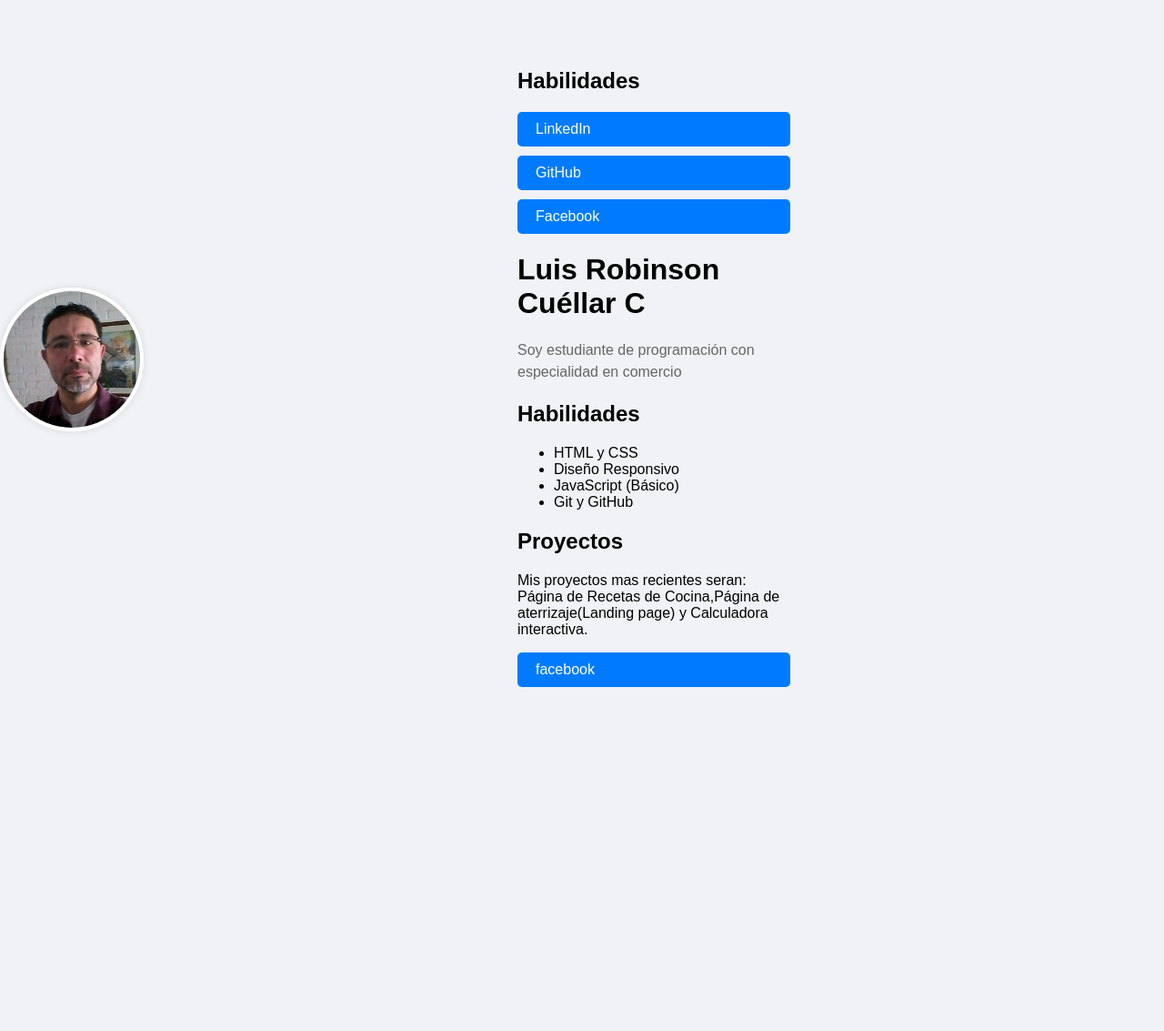
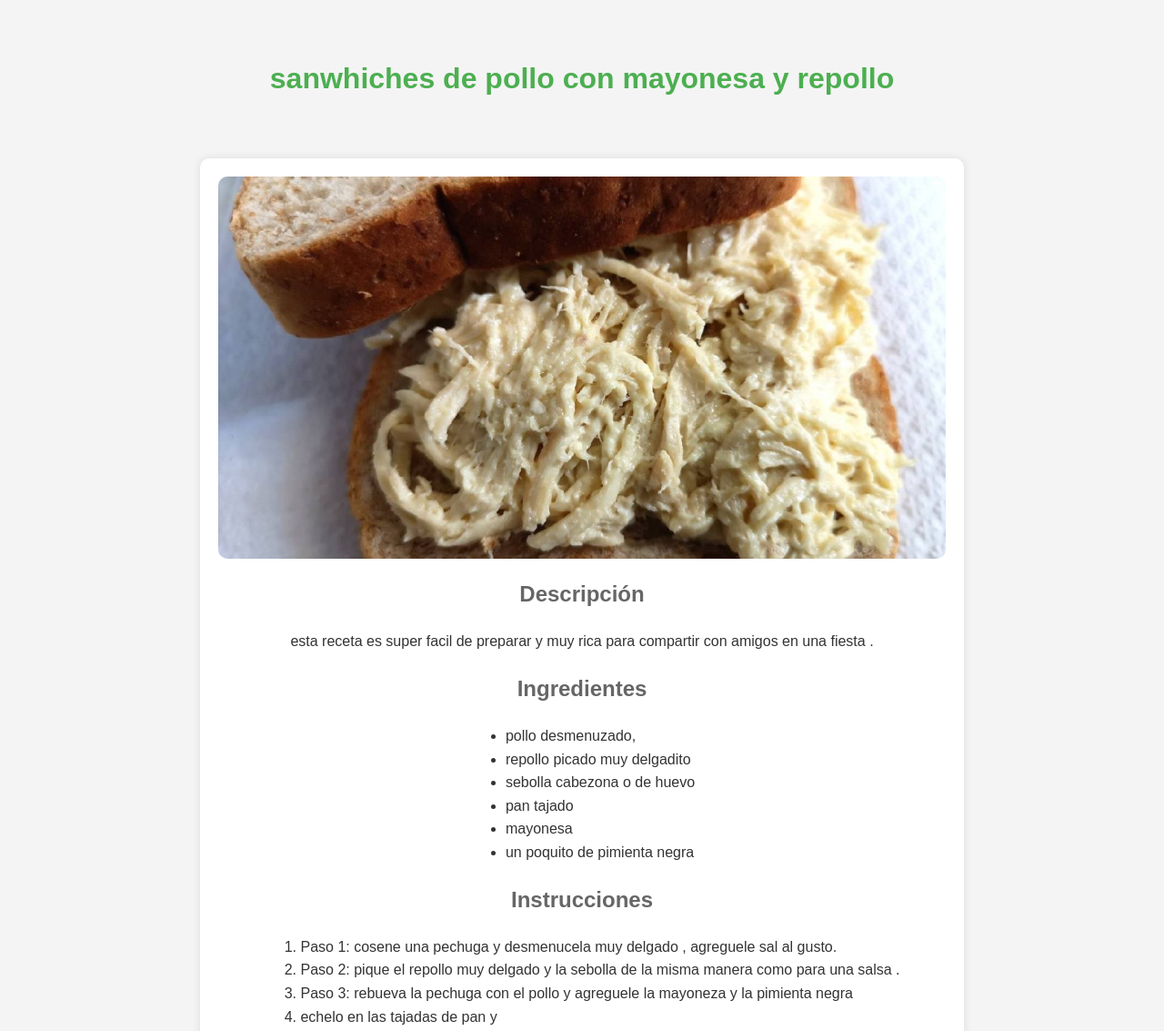
Before and after one commit to 73253902/mi-perfil-profecional, a plain HTML site: page index.html in a window 1280 px wide. Shown: the top 1133 px of the page at 91% size. Before the commit the page ends 800 px from the top, so only its background shows below. Drawn offline with Linux system fonts and the light colour scheme; grey boxes are pictures that could not be loaded.

Commit message:
Add files via upload

```diff
--- a/index.html
+++ b/index.html
@@ -1,43 +1,47 @@
 <!DOCTYPE html>
 <html lang="es">
-  <head>
+<head>
     <meta charset="UTF-8">
     <meta name="viewport" content="width=device-width, initial-scale=1.0">
-       <!--title Perfil de Redes Sociales-->
-    <title>Perfil Profecional de Robinson Cuéllar</title>
-    <link rel="stylesheet" href="estilos.css">
+    <title>Receta Deliciosa</title>
+    <link rel="stylesheet" href="recetas.css">
+</head>
+<body>
+    <header>
+        <h1>sanwhiches de pollo con mayonesa y repollo</h1>
+    </header>
 
-    <meta name="description" content="Mi perfil en línea. Conoce mi trabajo y proyectos de programación.">
+    <main>
+        <img src="photo-sanwiches.jpg" alt="Sandwiches de Pollo" class="imagen-recetas">
 
-    <meta property="og:title" content="Mi Perfil en Redes Sociales">
-    <meta property="og:description" content="Conoce mi trabajo y mis enlaces en mis redes sociales.">
-    <meta property="og:type" content="website" />
-    <meta property="og:image" content="https://via.placeholder.com/150">
-    <meta property="og:url" content="https://tu-pagina-en-vivo.com/perfil.html">
-  </head>
+        <section class="descripcion">
+            <h2>Descripción</h2>
+            <p>esta receta es super facil de preparar y muy rica para compartir con amigos en una fiesta .</p>
+        </section>
 
-    <body>
+        <section class="ingredientes">
+            <h2>Ingredientes</h2>
+            <ul>
+                <li>pollo desmenuzado, </li>
+                <li>repollo picado muy delgadito</li>
+                <li>sebolla cabezona o de huevo</li>
+                <li>pan tajado</li>
+                <li>mayonesa</li>
+                <li>un poquito de pimienta negra</li>
 
-<img src="mifoto.jpg" alt="luis Robinson" class="foto-perfil">
+            </ul>
+        </section>
 
-<main class="perfil-link">
-  <h2 class="seccion-titulo">Habilidades</h2>
-   <a href="https://www.linkedin.com/in/tu-perfil/" class="enlace-social">LinkedIn</a">
-  <a href="https://github.com/tu-usuario" class="enlace-social">GitHub</a>
-  <a href="https://facebook.com/tu-perfil" class="enlace-social">Facebook</a>
-  <h1>Luis Robinson Cuéllar C</h1>
-<p class="bio">Soy estudiante de programación con especialidad en comercio</p>
-<h2 class="seccion-titulo">Habilidades</h2>
-    <ul class="lista-habilidades">
-      <li>HTML y CSS</li>
-      <li>Diseño Responsivo</li>
-      <li>JavaScript (Básico)</li>
-      <li>Git y GitHub</li>
-    </ul>
-   <h2 class="seccion-titulo">Proyectos</h2>
-     <p class="descripcion-proyectos">Mis proyectos mas recientes seran: Página de Recetas de Cocina,Página de aterrizaje(Landing page) y Calculadora interactiva.</p>
-     <a href="..." class="enlace-social"> facebook</a>
-</main>
-
-    </body>
+        <section class="instrucciones">
+            <h2>Instrucciones</h2>
+            <ol>
+                <li>Paso 1: cosene una pechuga y desmenucela muy delgado , agreguele sal al gusto.</li>
+                <li>Paso 2: pique el repollo muy delgado y la sebolla de la misma manera como para una salsa .</li>
+                <li>Paso 3: rebueva la pechuga con el pollo y agreguele la mayoneza y la pimienta negra</li>
+                <li>echelo en las tajadas de pan y</li>
+            </ol>
+            <iframe class="video-recetas" width="560" height="315" src="https://www.youtube.com/embed/haieRMjNqTg?si=ARa1muEi-sE-1YaQ" title="YouTube video player" frameborder="0" allow="accelerometer; autoplay; clipboard-write; encrypted-media; gyroscope; picture-in-picture; web-share" referrerpolicy="strict-origin-when-cross-origin" allowfullscreen></iframe>
+        </section>
+    </main>
+</body>
 </html>
--- /dev/null
+++ b/recetas.css
@@ -0,0 +1,8 @@
+body {font-family: sans-serif; background-color:#f4f4f4; color: #333; line-height: 1.6;margin: 0; padding: 20px;}
+.imagen-recetas {max-width: 100%; height: auto; display: block; margin: 0 auto;border-radius: 10px;}
+.video-recetas {display: black;margin: 0 auto;max-width: 100%;}
+main {max-width: 800px;margin:20px auto;padding: 20px; background-color: #fff;border-radius: 10px; box-shadow: 0 0 10px rgba(0,0,0,0.1);text-align: center;}
+header {text-align: center; padding: 20px 0;}
+h1 { color: #4CAF50;}
+h2 {color: #666;}
+ul, ol {margin: 0 auto; text-align: left; display: table;}
```
Also changed, not shown: photo-sanwiches.jpg (added).
